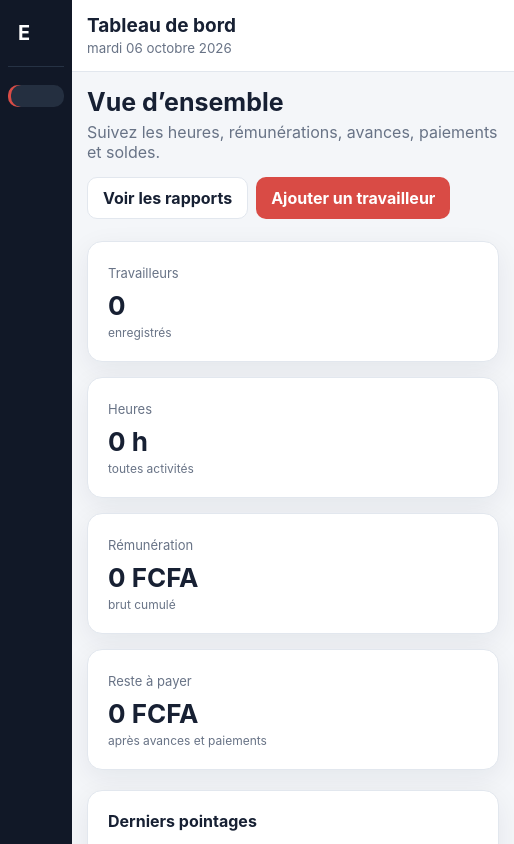
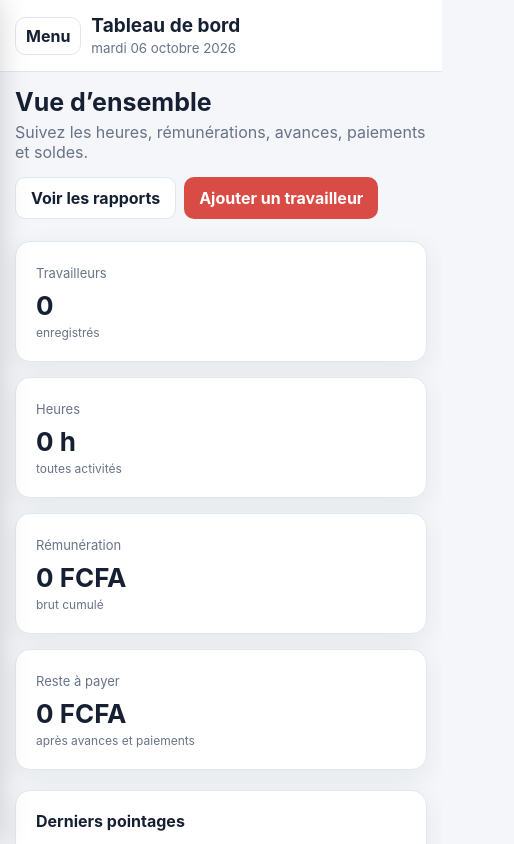
Before and after one commit to kenizaraki4-collab/E-GESTION, a plain HTML site: page index.html in a window 390 px wide. Shown: the top 844 px of the page, 514 px wide, since content can reach past the window. Drawn offline with Linux system fonts and the light colour scheme.

Commit message:
Corriger la navigation mobile et afficher toutes les options

```diff
--- a/index.html
+++ b/index.html
@@ -19,12 +19,12 @@
 .modal{position:fixed;inset:0;background:rgba(15,23,42,.48);display:none;align-items:center;justify-content:center;padding:20px;z-index:20}.modal.show{display:flex}.modal-box{background:#fff;border-radius:18px;width:min(720px,100%);max-height:90vh;overflow:auto;padding:24px;box-shadow:0 25px 80px rgba(0,0,0,.2)}.modal-head{display:flex;justify-content:space-between;align-items:center;margin-bottom:18px}.modal-head h3{margin:0}.close{border:0;background:#f2f4f7;border-radius:8px;padding:7px 10px;cursor:pointer}.profile-head{display:flex;justify-content:space-between;gap:20px;align-items:flex-start;margin-bottom:18px}.profile-name{font-size:25px;font-weight:800}.profile-meta{color:var(--muted);font-size:13px;margin-top:5px}.kpis{display:grid;grid-template-columns:repeat(4,1fr);gap:10px;margin:15px 0}.kpi{background:#f7f8fa;border:1px solid var(--line);border-radius:12px;padding:13px}.kpi span{display:block;color:var(--muted);font-size:11px}.kpi b{display:block;font-size:17px;margin-top:5px}
 .print-only{display:none}
 @media(max-width:1000px){.side{width:72px;padding:14px 8px}.logo b{font-size:0}.logo b:after{content:'E';font-size:20px}.logo small,.nav button span,.side-foot{display:none}.nav button{text-align:center}.main{margin-left:72px}.cards{grid-template-columns:repeat(2,1fr)}.grid2,.grid3{grid-template-columns:1fr}.content{padding:20px}}
-@media(max-width:620px){.top{padding:0 15px}.content{padding:15px}.cards,.form-grid,.kpis{grid-template-columns:1fr}.page-head{align-items:flex-start;flex-direction:column}.table th,.table td{font-size:12px}.top .btn{display:none}}
+@media(max-width:620px){.side{width:250px;padding:20px 14px;transform:translateX(-105%);transition:transform .22s ease;box-shadow:8px 0 30px rgba(0,0,0,.22)}.side.open{transform:translateX(0)}.logo b{font-size:19px}.logo b:after{content:none}.logo small,.nav button span,.side-foot{display:block}.nav button{text-align:left}.main{margin-left:0}.top{padding:0 15px;gap:10px}.top .btn{display:none}.mobile-menu{display:inline-flex!important}.content{padding:15px}.cards,.form-grid,.kpis{grid-template-columns:1fr}.page-head{align-items:flex-start;flex-direction:column}.table th,.table td{font-size:12px}.mobile-overlay{display:none;position:fixed;inset:0;background:rgba(15,23,42,.42);z-index:4}.mobile-overlay.show{display:block}}
 @media print{body{background:#fff}.side,.top,.page-head .btn,.actions,.toolbar button,.toolbar input,.modal{display:none!important}.main{margin:0}.content{padding:0}.page{display:none!important}.page#reports{display:block!important}.card{box-shadow:none;border:0}.print-only{display:block}}
 </style>
 </head>
 <body>
-<div class="shell">
+<div class="shell"><div class="mobile-overlay" id="mobileOverlay" onclick="toggleMenu()"></div>
 <aside class="side">
 <div class="logo"><b>E-Gestion</b><small>E-INFORMATIQUE</small></div>
 <nav class="nav">
@@ -39,7 +39,7 @@
 </aside>
 
 <main class="main">
-<header class="top"><div><h1 id="title">Tableau de bord</h1><small id="date"></small></div><button class="btn secondary" onclick="resetAll()">Réinitialiser les données</button></header>
+<header class="top"><div style="display:flex;align-items:center;gap:10px"><button class="btn secondary mobile-menu" id="mobileMenu" onclick="toggleMenu()" style="display:none;padding:8px 10px">Menu</button><div><h1 id="title">Tableau de bord</h1><small id="date"></small></div></div><button class="btn secondary" onclick="resetAll()">Réinitialiser les données</button></header>
 <div class="content">
 
 <section id="dashboard" class="page active">
@@ -128,7 +128,9 @@ function worker(id){return state.workers.find(x=>x.id===id)}
 function activity(id){return state.activities.find(x=>x.id===id)}
 function totals(wid){let hs=state.hours.filter(x=>x.workerId===wid), ps=state.payments.filter(x=>x.workerId===wid);let gross=hs.reduce((s,x)=>s+x.hours*x.rate,0),paid=ps.reduce((s,x)=>s+x.amount,0);return{hours:hs.reduce((s,x)=>s+x.hours,0),gross,paid,due:Math.max(0,gross-paid)}}
 function go(page){document.querySelectorAll('.nav button').forEach(b=>b.classList.toggle('active',b.dataset.page===page));document.querySelectorAll('.page').forEach(p=>p.classList.toggle('active',p.id===page));let b=document.querySelector('.nav button[data-page="'+page+'"]');title.textContent=b?b.querySelector('span').textContent:page;window.scrollTo(0,0)}
-document.querySelectorAll('.nav button').forEach(b=>b.onclick=()=>go(b.dataset.page));
+document.querySelectorAll('.nav button').forEach(b=>b.onclick=()=>{go(b.dataset.page);closeMenu()});
+function toggleMenu(){document.querySelector('.side').classList.toggle('open');document.getElementById('mobileOverlay').classList.toggle('show')}
+function closeMenu(){document.querySelector('.side').classList.remove('open');document.getElementById('mobileOverlay').classList.remove('show')}
 function render(){
 date.textContent=new Date().toLocaleDateString('fr-FR',{weekday:'long',day:'2-digit',month:'long',year:'numeric'});
 let ts=state.workers.map(w=>totals(w.id));mWorkers.textContent=state.workers.length;mHours.textContent=ts.reduce((s,t)=>s+t.hours,0)+' h';mGross.textContent=money(ts.reduce((s,t)=>s+t.gross,0));mDue.textContent=money(ts.reduce((s,t)=>s+t.due,0));
```
